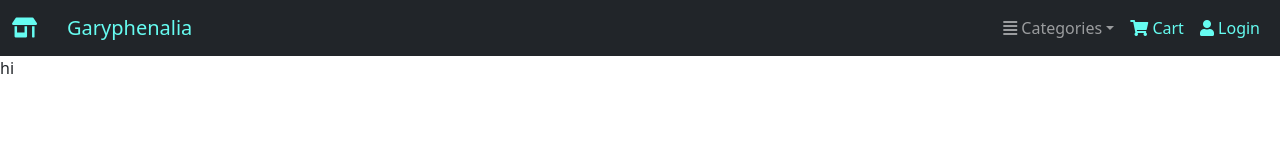
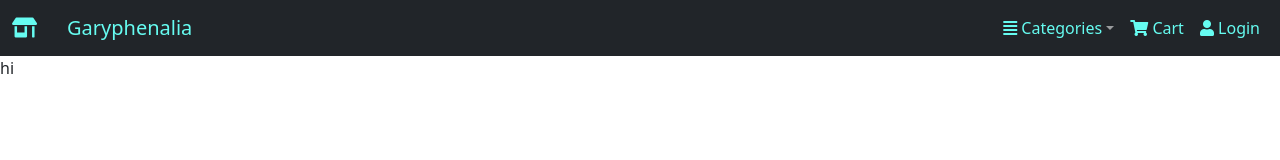
Before and after one commit to lpaschka37/MERN_Project3, a React (Create React App) app in the folder client/: page / in a window 1280 px wide. Shown: the top 160 px of the page. Built offline with nearby package versions, Linux system fonts and the light colour scheme.

Commit message:
navbar functionality, needs style changes still

```diff
--- a/client/src/components/NavTop/NavTop.js
+++ b/client/src/components/NavTop/NavTop.js
@@ -10,7 +10,7 @@ function NavTop() {
     <Navbar.Toggle aria-controls="responsive-navbar-nav" />
     <Navbar.Collapse id="responsive-navbar-nav" className="justify-content-end">
       <Nav className="top-nav">
-        <NavDropdown title={<div style={{ display: "inline-block" }}><i className="fas fa-align-justify"></i>  Categories</div>} className="custom-drop" id="collapsible-nav-dropdown">
+        <NavDropdown title={<a className="primary-col"><i className="fas fa-align-justify"></i>  Categories</a>} className="custom-drop" id="collapsible-nav-dropdown">
           <NavDropdown.Item href="#action/1.1">Vinyl</NavDropdown.Item>
           <NavDropdown.Item href="#action/1.2">Green Stuff</NavDropdown.Item>
           <NavDropdown.Item href="#action/1.3">Nathan</NavDropdown.Item>
--- a/client/src/pages/style.css
+++ b/client/src/pages/style.css
@@ -37,13 +37,16 @@ a:hover {
   margin-right: 30px;
 }
 
-.custom-drop {
-    background-color: #212529 ;
+.dropdown-menu {
+  background-color: #212529 ;
+}
+
+.dropdown-menu a:focus, .dropdown-menu a:hover, .dropdown-menu a:active {
+  background-color: #212529 !important;
 }
 
 .list-custom:hover {
-    color: #212529;
-
+  color: #212529;
 }
 
 .hero {
```
